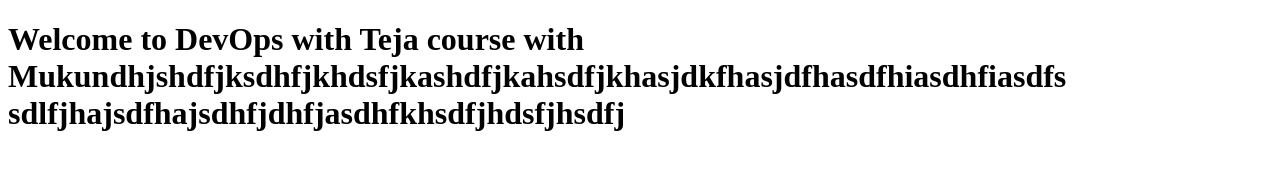
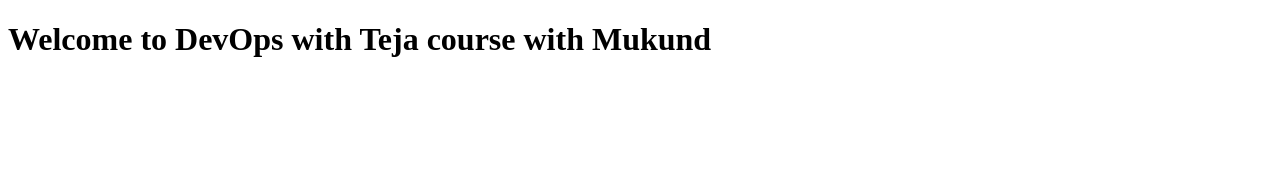
Before and after one commit to kmukund1430/Website, a plain HTML site: page index.html in a window 1280 px wide. Drawn offline with Linux system fonts and the light colour scheme.

Commit message:
Update index.html

```diff
--- a/index.html
+++ b/index.html
@@ -6,8 +6,6 @@
     <title> DevOps with Teja course </title>
 </head>
 <body>
-    <h1>Welcome to DevOps with Teja course with Mukundhjshdfjksdhfjkhdsfjkashdfjkahsdfjkhasjdkfhasjdfhasdfhiasdhfiasdfs
-
-    sdlfjhajsdfhajsdhfjdhfjasdhfkhsdfjhdsfjhsdfj </h1>
+    <h1>Welcome to DevOps with Teja course with Mukund</h1>
 </body>
 </html>
```
